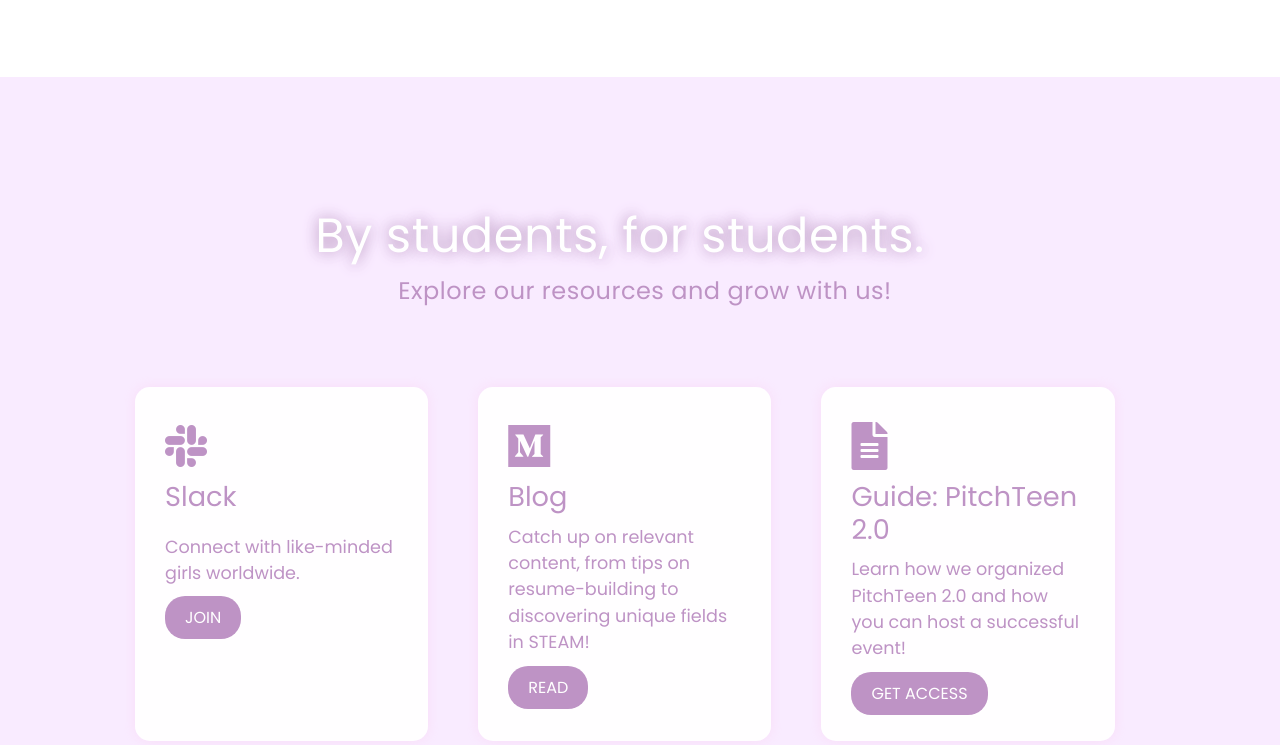
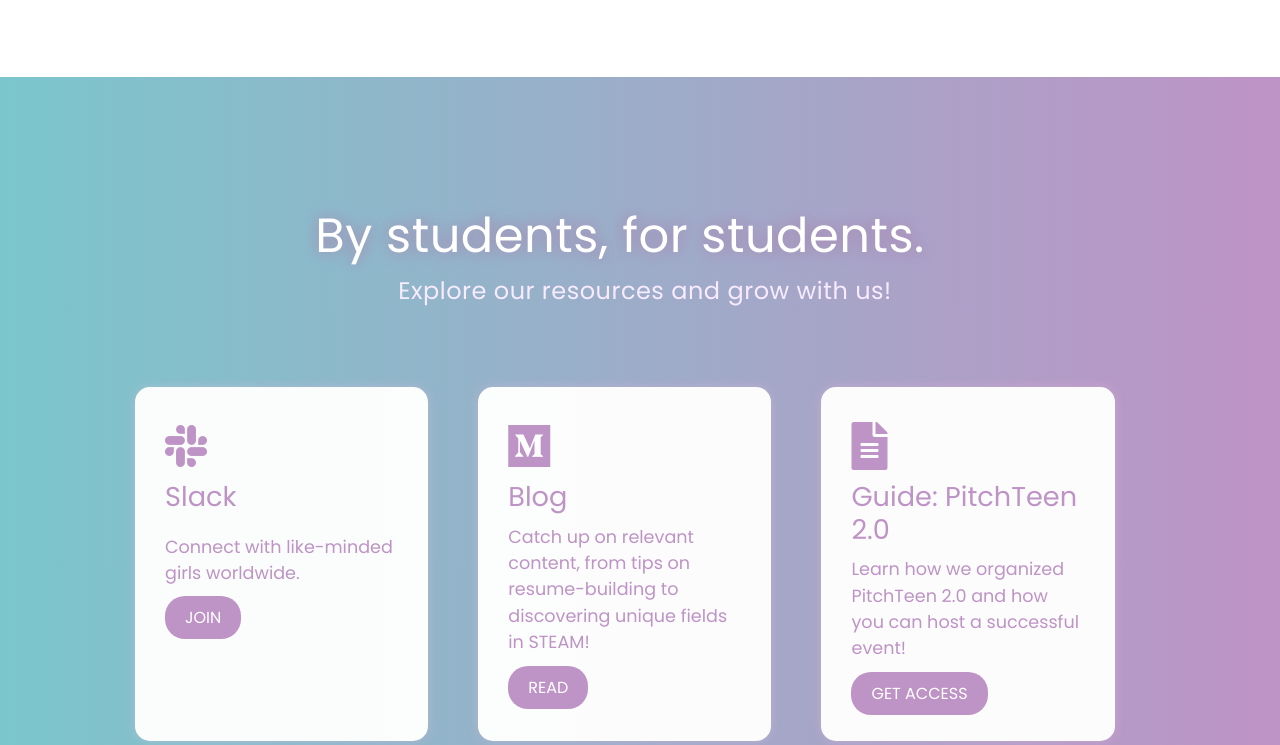
Before and after one commit to pitchteen/pitchteen-test, a plain HTML site: page index.html in a window 1280 px wide. Shown: the part 1215-1960 px from the top of the page. Drawn offline with nearby package versions, Linux system fonts and the light colour scheme.

Commit message:
edited bg

```diff
--- a/style.css
+++ b/style.css
@@ -198,7 +198,11 @@ body {
   margin-top: 80px;
   font-family: 'Poppins', sans-serif;
 	padding: 30px 135px 30px 135px;
-	background-color: #f9ebff;
+  background: #BE93C5; /* fallback for old browsersn */
+  background: -webkit-linear-gradient(to right, #7BC6CC, #BE93C5);
+  /* Chrome 10-25, Safari 5.1-6 */
+  background: linear-gradient(to right, #7BC6CC, #BE93C5);
+  /* W3C, IE 10+/ Edge, Firefox 16+, Chrome 26+, Opera 12+, Safari 7+ */
 }
 
 .grid-container{
@@ -258,7 +262,7 @@ body {
 	letter-spacing: .5px;
 	margin: 10px 0px 80px 10px;
 	text-align: center;
-	color: #BE93C5;
+	color: #f9ebff;
 	font-size: 1.5rem;
   line-height: 2rem;
 }
```
